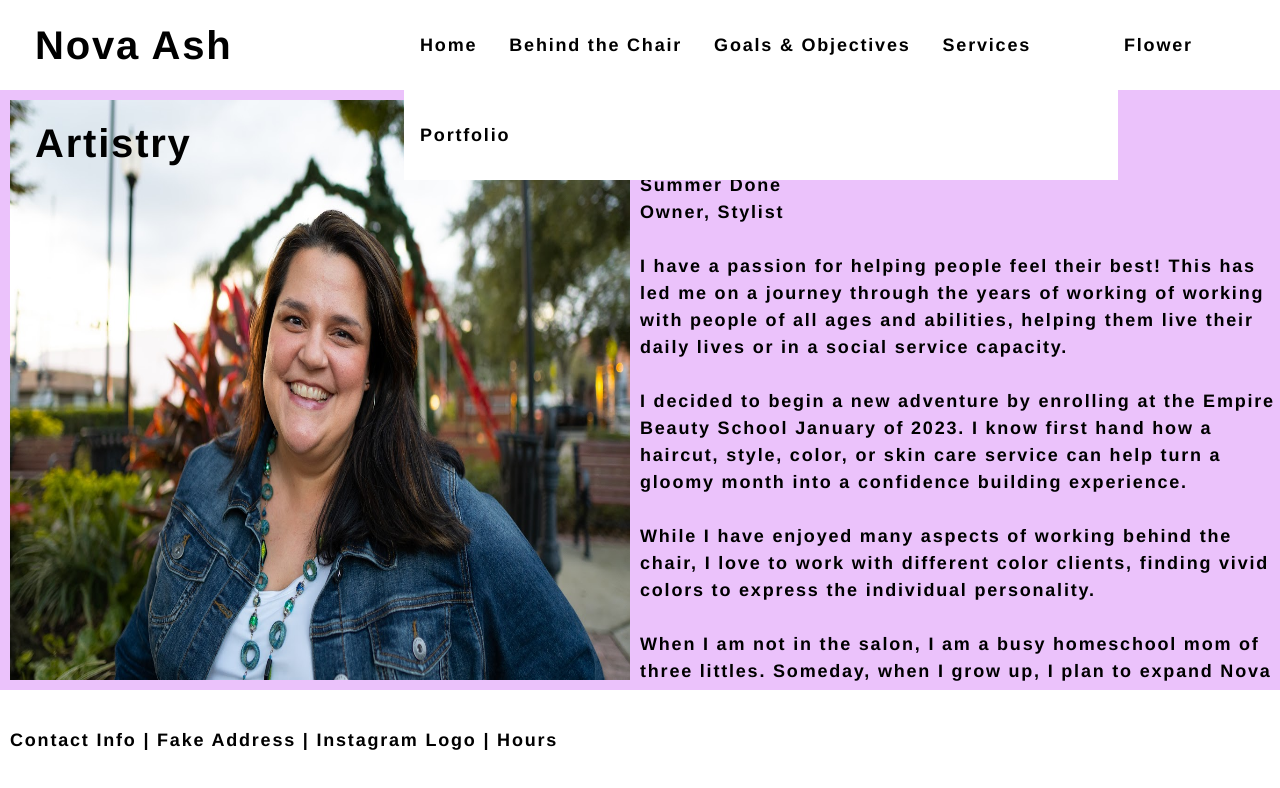
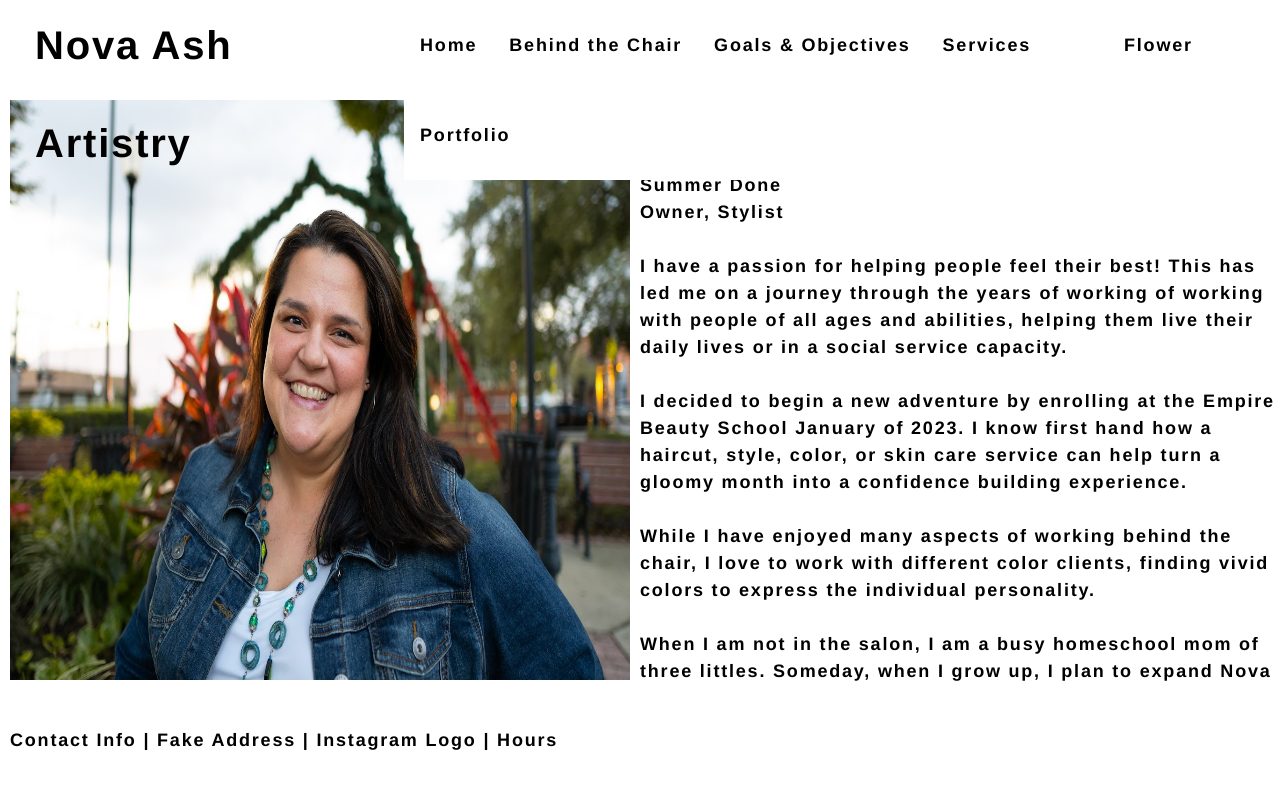
Before and after one commit to bdoneq7/novaashartistry, a React (Create React App) app: page / in a window 1280 px wide. Both pictures are taken after a click on the item "Behind the Chair". Shown: the top 788 px of the page. Built offline with nearby package versions, Linux system fonts and the light colour scheme.

Commit message:
updated behind component styles

```diff
--- a/src/index.css
+++ b/src/index.css
@@ -98,7 +98,7 @@ header a {
   float: left;
   width: 50%;
   height: 600px;
-  background-color: var(--lightestpurple-color);
+  background-color: var(--white-color);
   color: #000000;
   padding: 10px;
   margin: 0px;
@@ -109,7 +109,7 @@ header a {
   float: left;
   width: 50%;
   height: 600px;
-  background-color: var(--lightestpurple-color);
+  background-color: var(--white-color);
   color: #000000;
   padding: 0px;
   margin: 0px;
```
